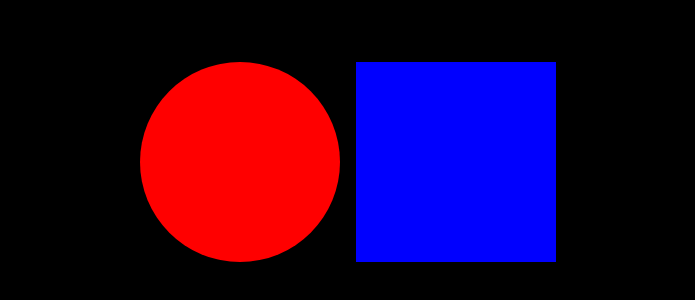
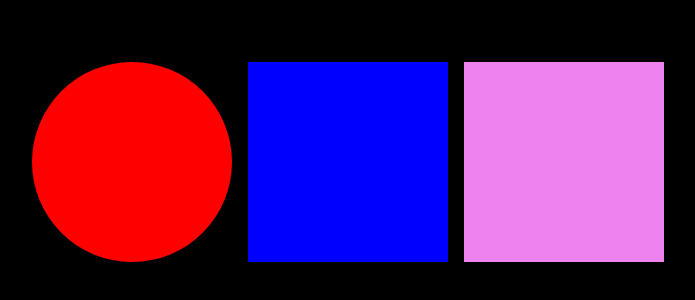
Before and after one commit to roshankhatri212/Counterapp, a React (Create React App) app: page / in a window 1280 px wide. Shown: the part 238-538 px from the top of the page, without its empty margins (292-987 px from the left). Built offline with nearby package versions, Linux system fonts and the light colour scheme.

Commit message:
third commit

```diff
--- a/src/container/Container.css
+++ b/src/container/Container.css
@@ -21,3 +21,9 @@
     background-color: blue;
     margin-left: 1rem;
   }
+  .squares {
+    width: 200px;
+    height: 200px;
+    background-color:violet;
+    margin-left: 1rem;
+  }
--- a/src/container/Container.js
+++ b/src/container/Container.js
@@ -5,7 +5,9 @@ const Container=()=> {
     return(
         <div className="container">
         <div className="circle"></div>
-        <div className="square"></div></div>
+        <div className="square"></div>
+        <div className="squares"></div>
+        </div>
     )
 }
 export default Container;
```
